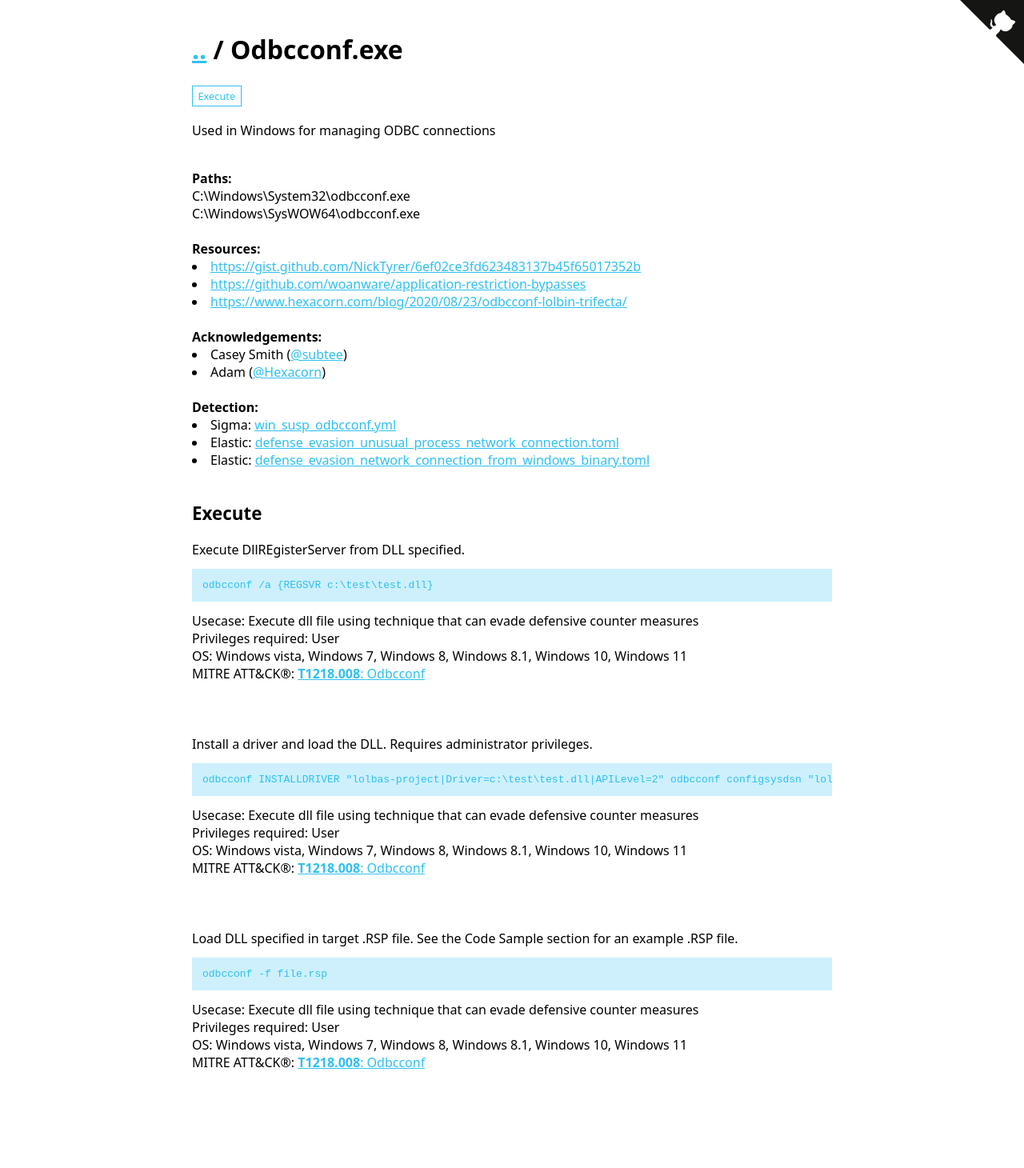
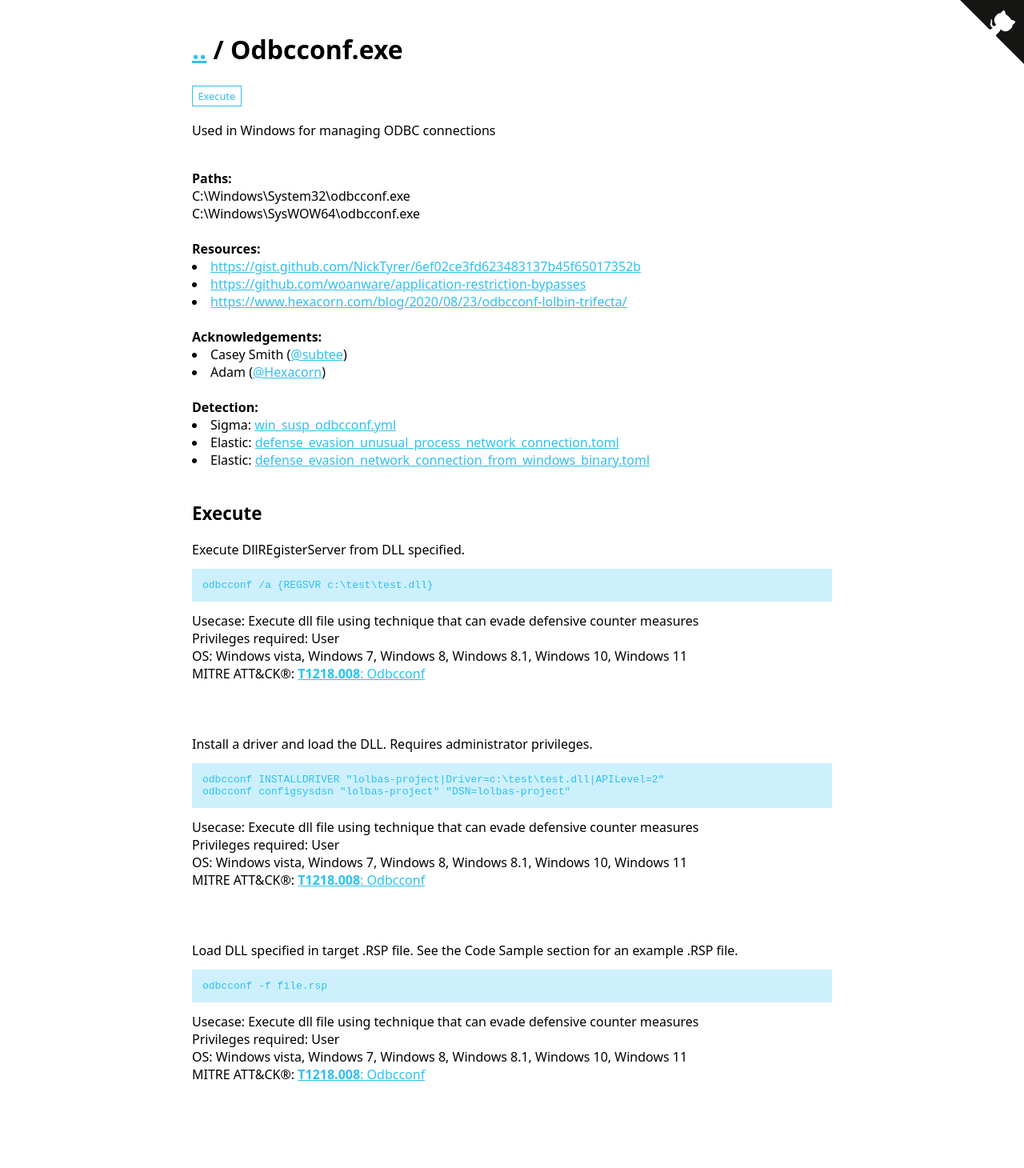
Before and after one commit to LOLBAS-Project/LOLBAS-Project.github.io, a Jekyll site: the page built from _lolbas/Binaries/Odbcconf.md, in a window 1280 px wide. Shown: the whole page at 80% size. Built offline with Jekyll 4.4.1, drawn with Linux system fonts in a browser that asks for light colours.

```diff
--- a/_lolbas/Binaries/Odbcconf.md
+++ b/_lolbas/Binaries/Odbcconf.md
@@ -11,7 +11,8 @@ Commands:
     Privileges: User
     MitreID: T1218.008
     OperatingSystem: Windows vista, Windows 7, Windows 8, Windows 8.1, Windows 10, Windows 11
-  - Command: odbcconf INSTALLDRIVER "lolbas-project|Driver=c:\test\test.dll|APILevel=2"
+  - Command: |
+      odbcconf INSTALLDRIVER "lolbas-project|Driver=c:\test\test.dll|APILevel=2"
       odbcconf configsysdsn "lolbas-project" "DSN=lolbas-project"
     Description: Install a driver and load the DLL. Requires administrator privileges.
     Usecase: Execute dll file using technique that can evade defensive counter measures
```
